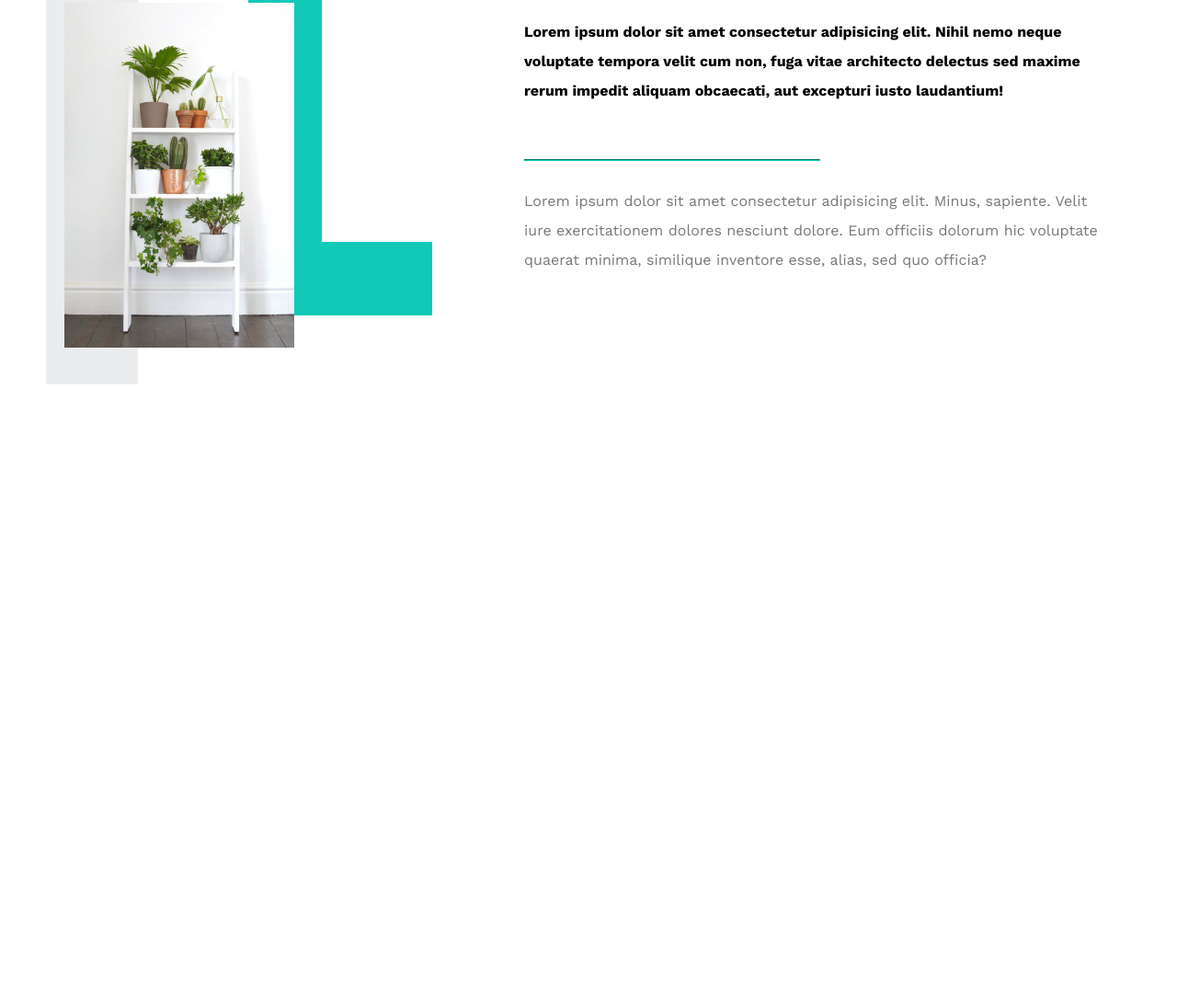
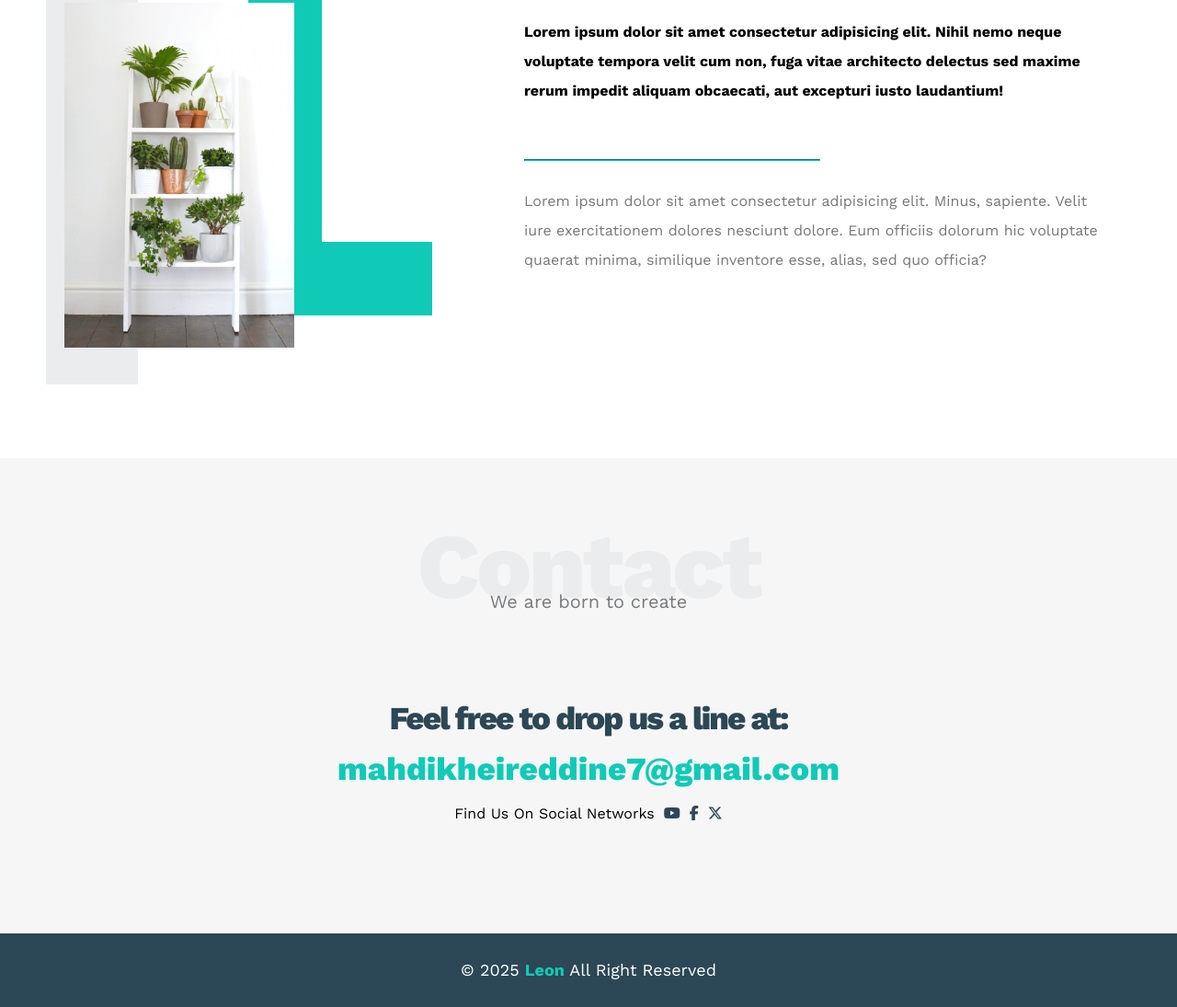
Before and after one commit to MahdiKheireddine/landing-page, a plain HTML site: page index.html in a window 1280 px wide. Shown: the part 2918-4013 px from the top of the page at 92% size. Before the commit the page ends 3416 px from the top, so only its background shows below. Drawn offline with nearby package versions, Linux system fonts and the light colour scheme.

Commit message:
Add contact section And footer

```diff
--- a/css/leon.css
+++ b/css/leon.css
@@ -432,3 +432,59 @@ body {
   color: #777;
 }
 /* End About Section */
+
+/* Start Contact */
+.contact {
+  padding-top: var(--section-padding);
+  padding-bottom: var(--section-padding);
+  background-color: var(--section-background);
+}
+.contact .info {
+  padding-top: var(--section-padding);
+  padding-bottom: var(--section-padding);
+  text-align: center;
+}
+.contact .info .label {
+  font-size: 35px;
+  font-weight: 800;
+  color: var(--secondary-color);
+  letter-spacing: -2px;
+  margin-bottom: 15px;
+}
+.contact .info .link {
+  display: block;
+  font-size: 35px;
+  font-weight: 800;
+  color: var(--main-color);
+  text-decoration: none;
+}
+.contact .info .social {
+  display: flex;
+  justify-content: center;
+  margin-top: 20px;
+  font-size: 16px;
+}
+.contact .info .social i {
+  margin-left: 10px;
+  color: var(--secondary-color);
+}
+@media (max-width: 767px) {
+  .contact .info .label,
+  .contact .info .link {
+    font-size: 25px;
+  }
+}
+/* End Contact */
+/* Start Footer */
+.footer {
+  background-color: var(--secondary-color);
+  color: white;
+  padding: 30px 10px;
+  text-align: center;
+  font-size: 18px;
+}
+.footer span {
+  font-weight: bold;
+  color: var(--main-color);
+}
+/* End Footer */
--- a/index.html
+++ b/index.html
@@ -188,5 +188,27 @@
     </div>
     <!-- End About -->
 
+    <!-- Start Contact -->
+    <div class="contact">
+      <div class="container">
+        <h2 class="special-heading">Contact</h2>
+        <p>We are born to create</p>
+        <div class="info">
+          <p class="label">Feel free to drop us a line at:</p>
+          <a href="mailto:mahdikheireddine7@gmail.com?subject=Contact" class="link">mahdikheireddine7@gmail.com</a>
+          <div class="social">
+            Find Us On Social Networks
+            <i class="fab fa-youtube"></i>
+            <i class="fab fa-facebook-f"></i>
+            <i class="fab fa-x-twitter"></i>
+          </div>
+        </div>
+      </div>
+    </div>
+    <!-- End Contact -->
+    <!-- Start Footer -->
+    <div class="footer">&copy; 2025 <span>Leon</span> All Right Reserved</div>
+    <!-- End Footer -->
+
 </body>
 </html>
```
